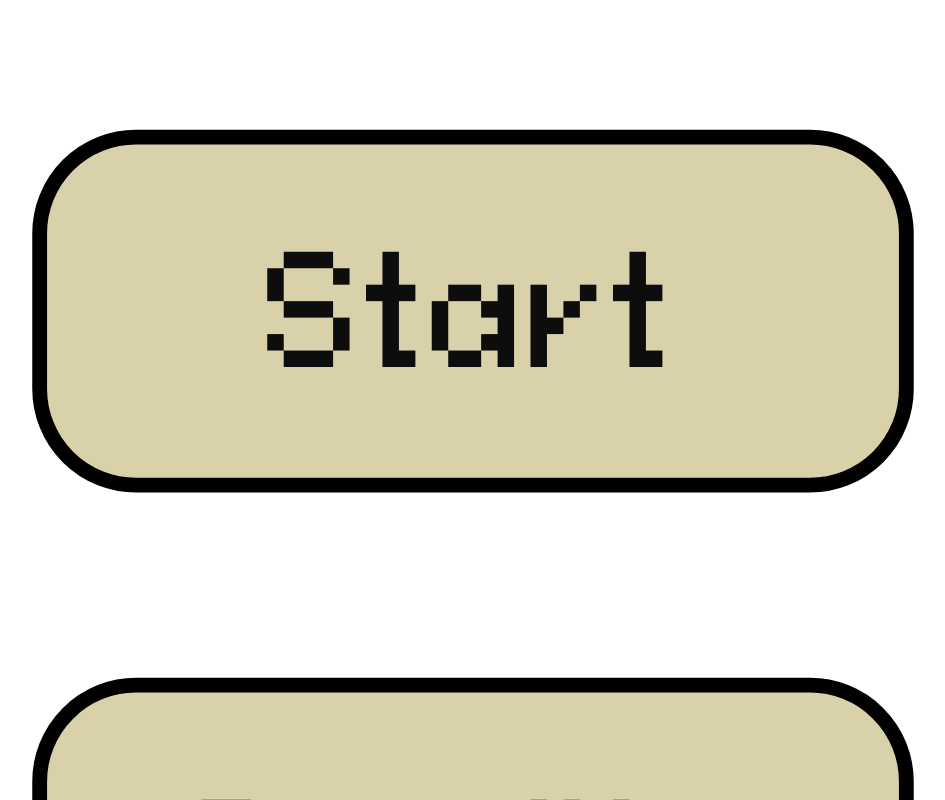
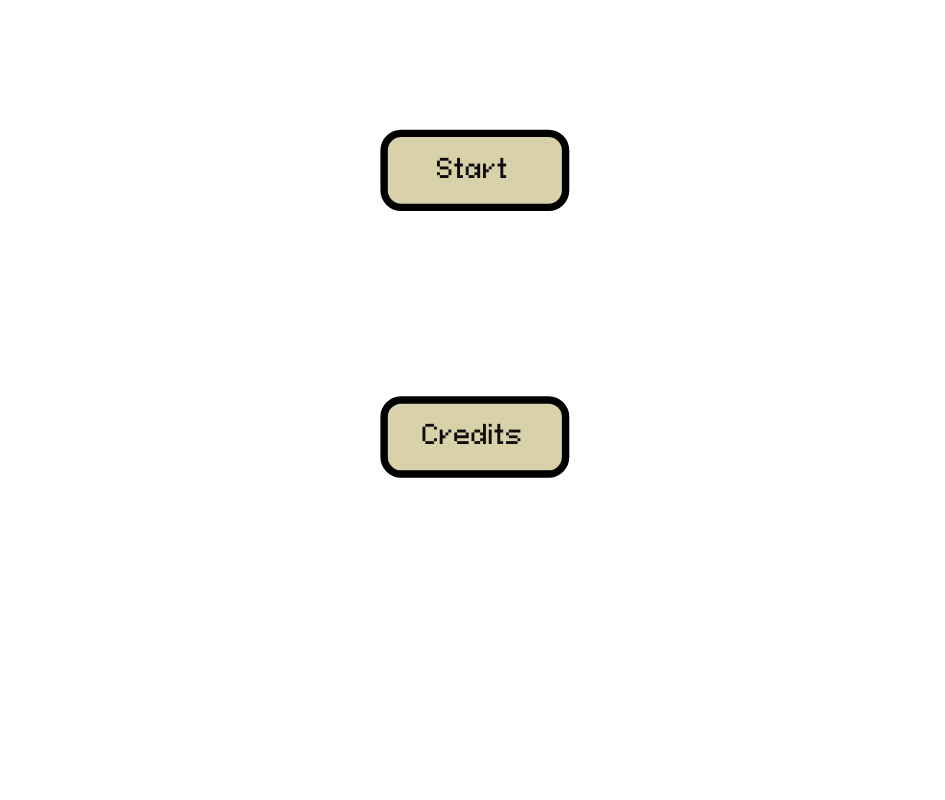
Before and after one commit to realKfiros/cheating-with-a-mimic, a React (Vite) app: page / in a window 1280 px wide. Shown: the part 900-1700 px from the top of the page, without its empty margins (238-1183 px from the left). After the commit the page ends 1470 px from the top, so only its background shows below. Built offline with nearby package versions, Linux system fonts and the light colour scheme.

Commit message:
buttuns wiz norman size XDDDD

```diff
--- a/src/components/menu_button.tsx
+++ b/src/components/menu_button.tsx
@@ -7,14 +7,14 @@ interface MenuButtonProps {
 
 const styleMenuButton = css`
   cursor: pointer;
-  border: 4px solid black;
-  border-radius: 28px;
-  width: 230px;
-  height: 90px;
+  border: 2px solid black;
+  border-radius: 5.6px;
+  width: 47px;
+  height: 18px;
   display: flex;
   justify-content: center;
   align-items: center;
-  font-size: 40px;
+  font-size: 7px;
   background-color: #d9d1a9;
   color: #0d0d0d;
 
```
